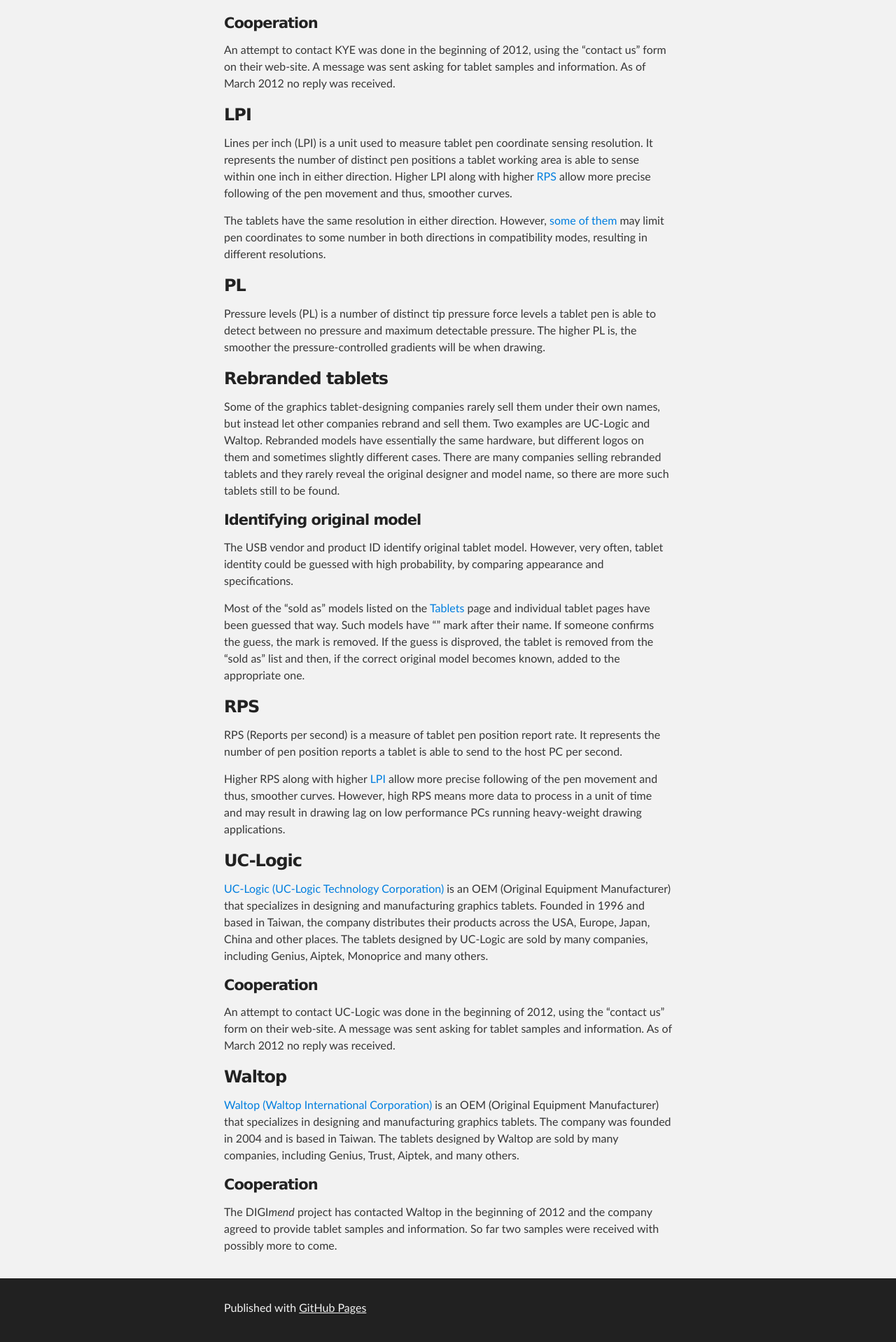
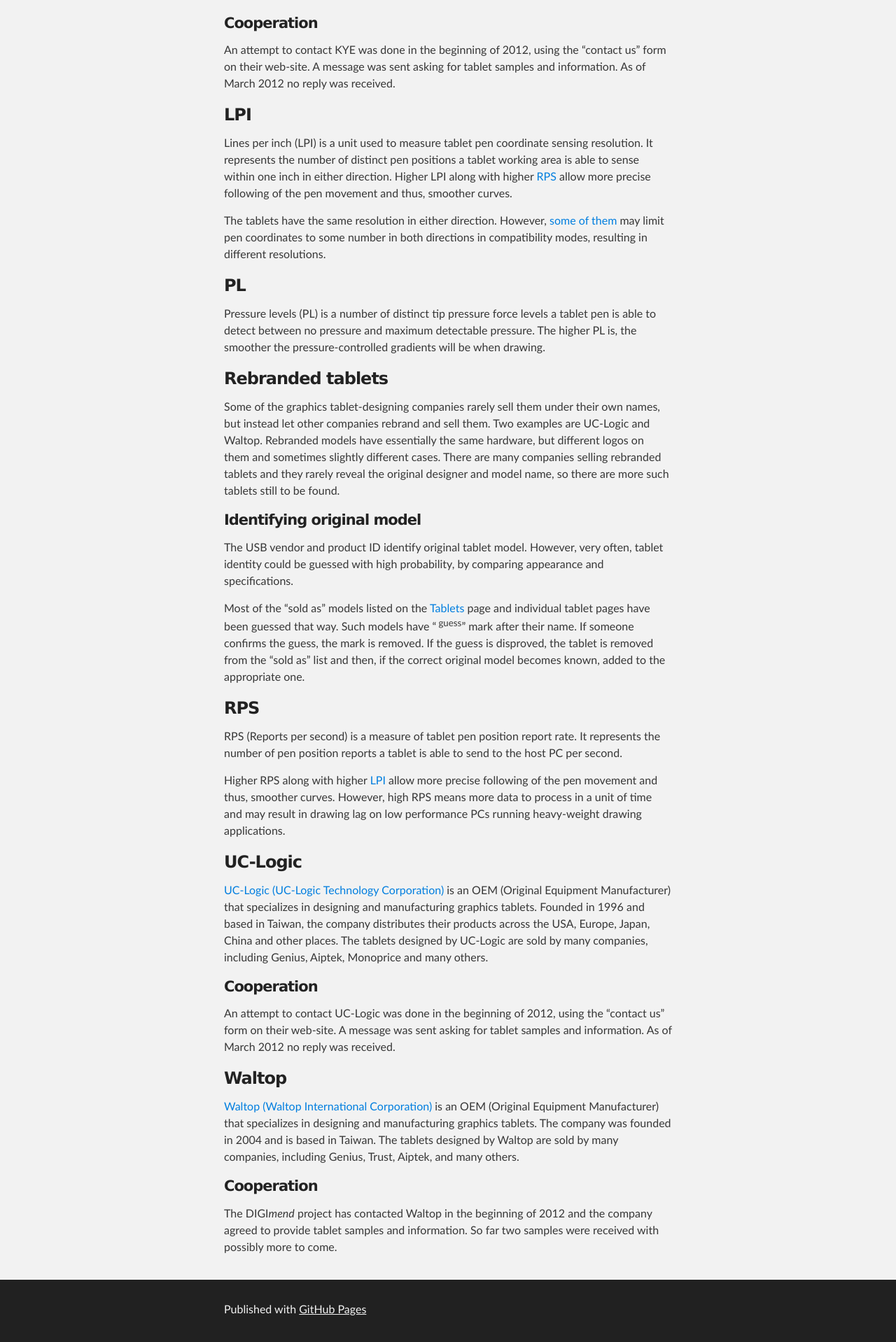
Before and after one commit to DIGImend/digimend.github.io, a Jekyll site: the page built from support/misc/vocabulary/index.md, in a window 1280 px wide. Shown: the part 847-2765 px from the top of the page at 70% size. Built offline with Jekyll 4.4.1, drawn with Linux system fonts in a browser that asks for light colours.

Commit message:
Add tablet "guess" marks and links

```diff
--- a/_includes/pt_vt.html
+++ b/_includes/pt_vt.html
@@ -31,7 +31,8 @@
                     <li>{{n}}</li>
                 {% endfor %}
                 {% for n in include.page.maybe_sold_as %}
-                    <li>{{n}} (?)</li>
+                    <li>{{n}}<sup><a href="/support/misc/vocabulary/#rebranded-tablets"
+                                     title="Guessed rebranded tablet">guess</a></sup></li>
                 {% endfor %}
             </ul>
         </td>
--- a/_includes/tablet.html
+++ b/_includes/tablet.html
@@ -79,7 +79,8 @@
                         <li>{{n}}</li>
                     {% endfor %}
                     {% for n in page.maybe_sold_as %}
-                        <li>{{n}} (?)</li>
+                        <li>{{n}}<sup><a href="/support/misc/vocabulary/#rebranded-tablets"
+                                         title="Guessed rebranded tablet">guess</a></sup></li>
                     {% endfor %}
                 </ul>
             </td>
--- a/main.css
+++ b/main.css
@@ -130,6 +130,12 @@
 
 strong {
   font-weight: bold;
+}
+
+sup {
+  vertical-align: super;
+  font-size: smaller;
+  padding-left: 3px;
 }
 
 img {
--- a/support/misc/vocabulary/index.md
+++ b/support/misc/vocabulary/index.md
@@ -82,10 +82,10 @@
 
 Most of the "sold as" models listed on the [Tablets](/tablets)
 page and individual tablet pages have been guessed that way. Such models have
-"" mark after their name. If someone confirms the guess, the mark is removed.
-If the guess is disproved, the tablet is removed from the "sold as" list and
-then, if the correct original model becomes known, added to the appropriate
-one.
+"<sup>guess</sup>" mark after their name. If someone confirms the guess, the
+mark is removed.  If the guess is disproved, the tablet is removed from the
+"sold as" list and then, if the correct original model becomes known, added to
+the appropriate one.
 
 RPS
 ---
```
